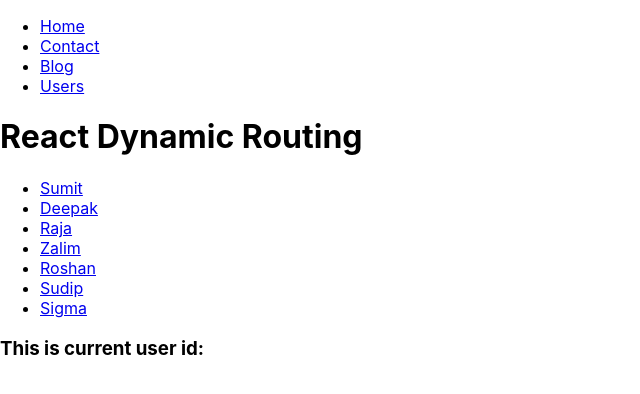
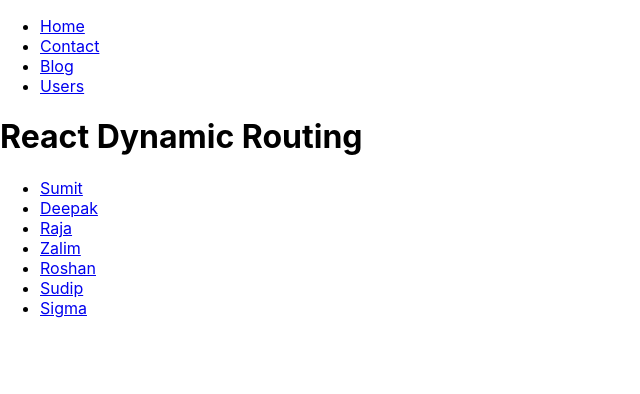
Before and after one commit to ravikr1310/interviewTaskForReactjs, a React (Create React App) app: page /user/1 in a window 1280 px wide. Shown: the top 394 px of the page, without its empty margins (0-640 px from the left). Built offline with nearby package versions, Linux system fonts and the light colour scheme.

Commit message:
modified code

```diff
--- a/src/components/UsersDetails.js
+++ b/src/components/UsersDetails.js
@@ -4,15 +4,14 @@
 function UsersDetails(props) {
     const [data, setData] = useState(props.data);
     const [isfound, setIsFound] = useState(true);
+    const todoItems = data.map((item) => <li><Link to={"/user/" + item.id} key={item.id}>{item.name}</Link></li>)
     return (
         <div>
             <h1>React Dynamic Routing</h1>
             <ul>
-                {
-                    data.map((item) => <div><li><Link to={"/user/" + item.id}>{item.name}</Link></li></div>)
-                }
+                {todoItems}
             </ul>
-            <h3>This is current user id: {data.id}</h3>
+            <h3></h3>
         </div>
     )
 }
```
